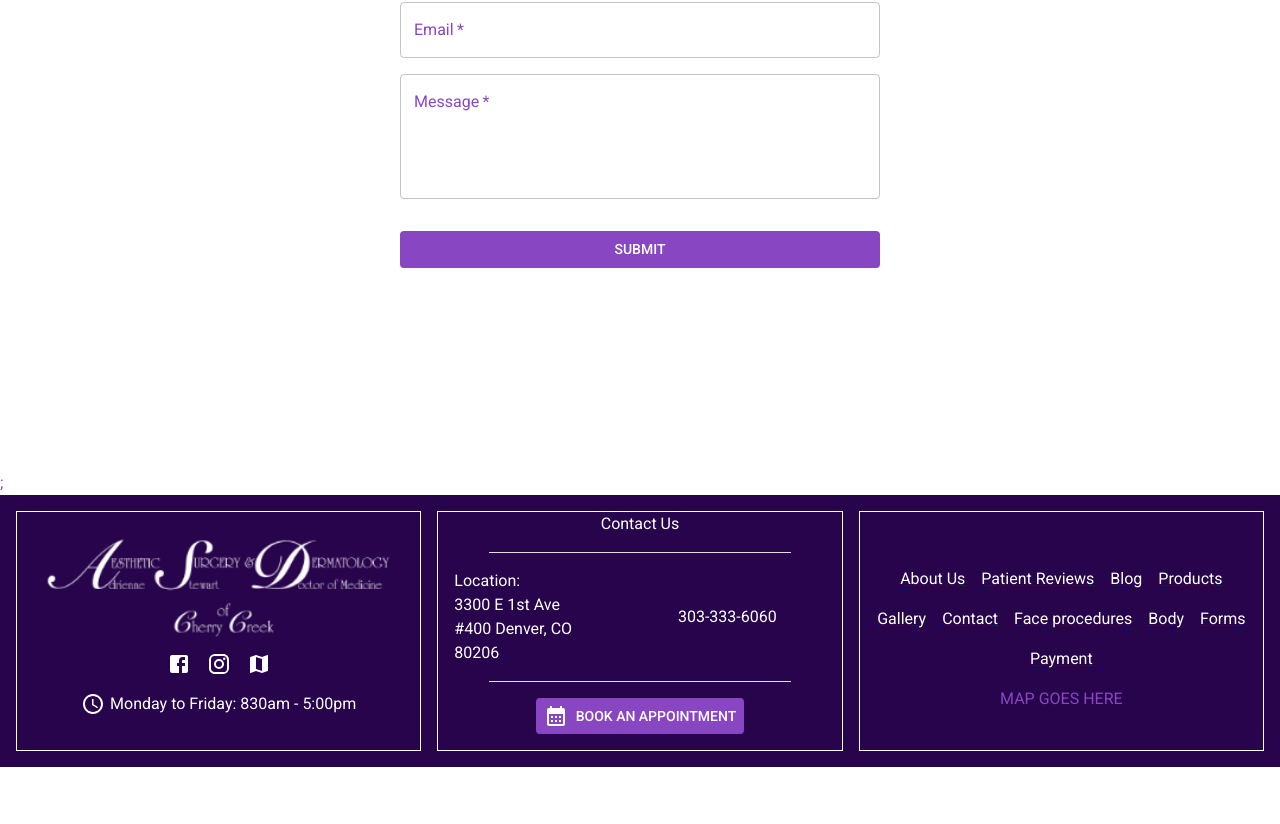
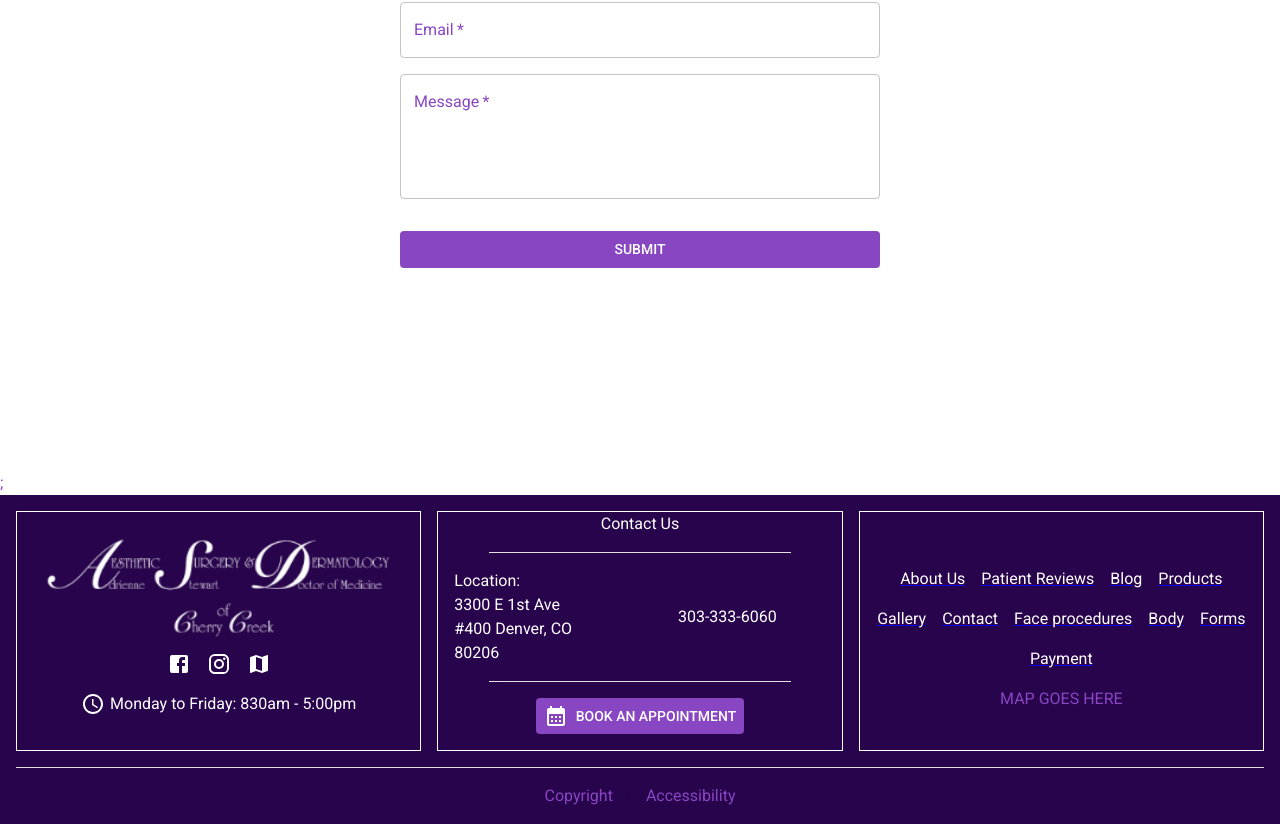
Before and after one commit to ianrboyle/adstewmd, a Next.js app: page / in a window 1280 px wide. Shown: the part 1311-2135 px from the top of the page. Before the commit the page ends 2078 px from the top, so only its background shows below. Built offline with nearby package versions, Linux system fonts and the light colour scheme.

Commit message:
fix dependency issue

```diff
--- a/package.json
+++ b/package.json
@@ -14,9 +14,9 @@
     "@emotion/server": "^11.11.0",
     "@emotion/styled": "^11.11.0",
     "@fontsource/roboto": "^5.0.12",
-    "@mui/icons-material": "^5.15.12",
-    "@mui/material": "^6.0.2",
-    "@mui/material-nextjs": "^5.15.11",
+    "@mui/icons-material": "^6.3.1",
+    "@mui/material": "^6.3.1",
+    "@mui/material-nextjs": "^6.3.1",
     "next": "14.2.9",
     "react": "^18",
     "react-dom": "^18"
--- a/src/components/footer/Footer.tsx
+++ b/src/components/footer/Footer.tsx
@@ -6,6 +6,7 @@ import Grid from "@mui/material/Grid2";
 import LeftFooter from "./LeftFooter";
 import CenterFooter from "./CenterFooter";
 import RightFooter from "./RightFooter";
+import { Divider, Typography } from "@mui/material";
 export default function Footer() {
   return (
     <footer>
@@ -28,6 +29,28 @@ export default function Footer() {
             <RightFooter />
           </Grid>
         </Grid>
+        <Divider
+          flexItem
+          sx={{
+            backgroundColor: "white",
+            width: "100%",
+            margin: "0 auto",
+            marginTop: "1rem",
+            marginBottom: "1rem",
+          }}
+        />
+        <Box
+          sx={{
+            display: "flex",
+            alignItems: "center",
+            justifyContent: "center",
+            gap: "1rem",
+          }}
+        >
+          <Typography>Copyright</Typography>
+          <Divider orientation="vertical" sx={{ color: "white" }} variant="middle" flexItem />
+          <Typography>Accessibility</Typography>
+        </Box>
       </Box>
     </footer>
   );
--- a/src/components/footer/RightFooter.tsx
+++ b/src/components/footer/RightFooter.tsx
@@ -34,9 +34,8 @@ export default function RightFooter() {
         }}
       >
         {links.map((link, index) => (
-          <Link href={`/${link.toLowerCase().replace(/\s+/g, "-")}`} key={index} passHref>
+          <Link href={`/${link.toLowerCase().replace(/\s+/g, "-")}`} key={index}>
             <Typography
-              component="a"
               sx={{
                 color: "white",
                 textDecoration: "none",
```
Also changed, not shown: 1 other file (tests, documents, lock files or other folders).
